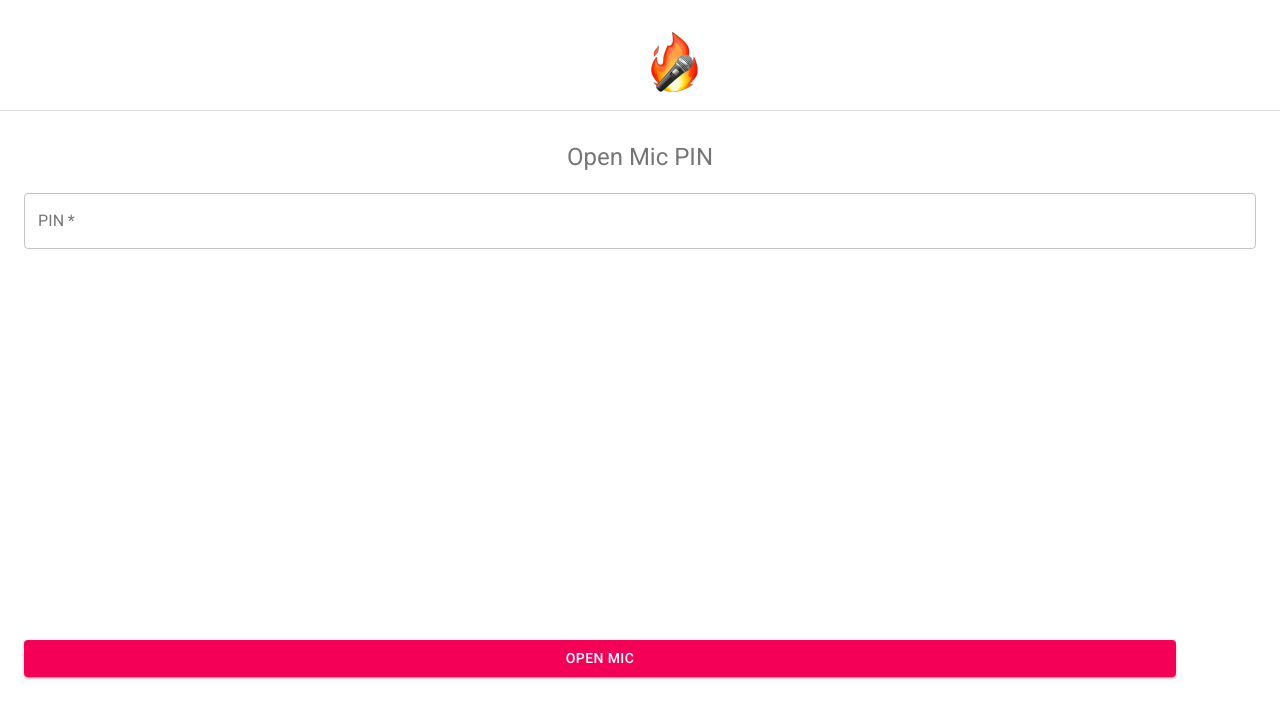
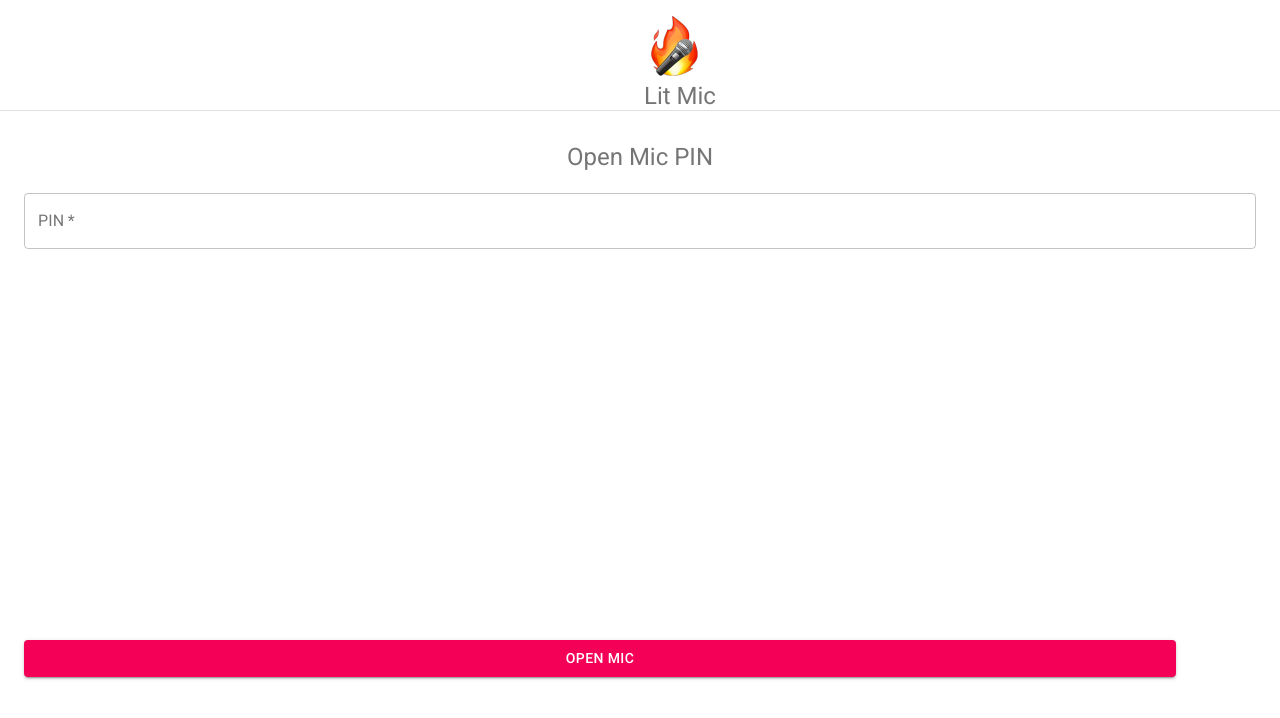
Before and after one commit to brendagold/mic, a React (Create React App) app: page / in a window 1280 px wide. Shown: the top 718 px of the page. Built offline with nearby package versions, Linux system fonts and the light colour scheme.

Commit message:
add title to app bar

```diff
--- a/src/components/MicInput.js
+++ b/src/components/MicInput.js
@@ -16,11 +16,13 @@ const useStyles = makeStyles((theme) => ({
   },
 
   contain: {
-    marginTop: 90
+    marginTop: 90,
+    backgroundColor: "pink",
   },
 
   containn: {
-    marginTop: 30
+    marginTop: 30,
+
   },
 
   logo: {
@@ -73,9 +75,11 @@ const MicInput = () => {
     <>
      <AppBar position="static" color="primary" className={classes.contain} >
         <Toolbar className={classes.logoCenter} >
-          <Link to="/">
+          <Link to="/" style={{textDecoration: 'none'}}>
             <img src="/images/logo.png" alt="litmic" className={classes.logo} />
+            <Typography variant='h5' color='textSecondary'>Lit Mic</Typography>
           </Link>
+
         </Toolbar>
       </AppBar>
     <Divider className={classes.mt} />
```
